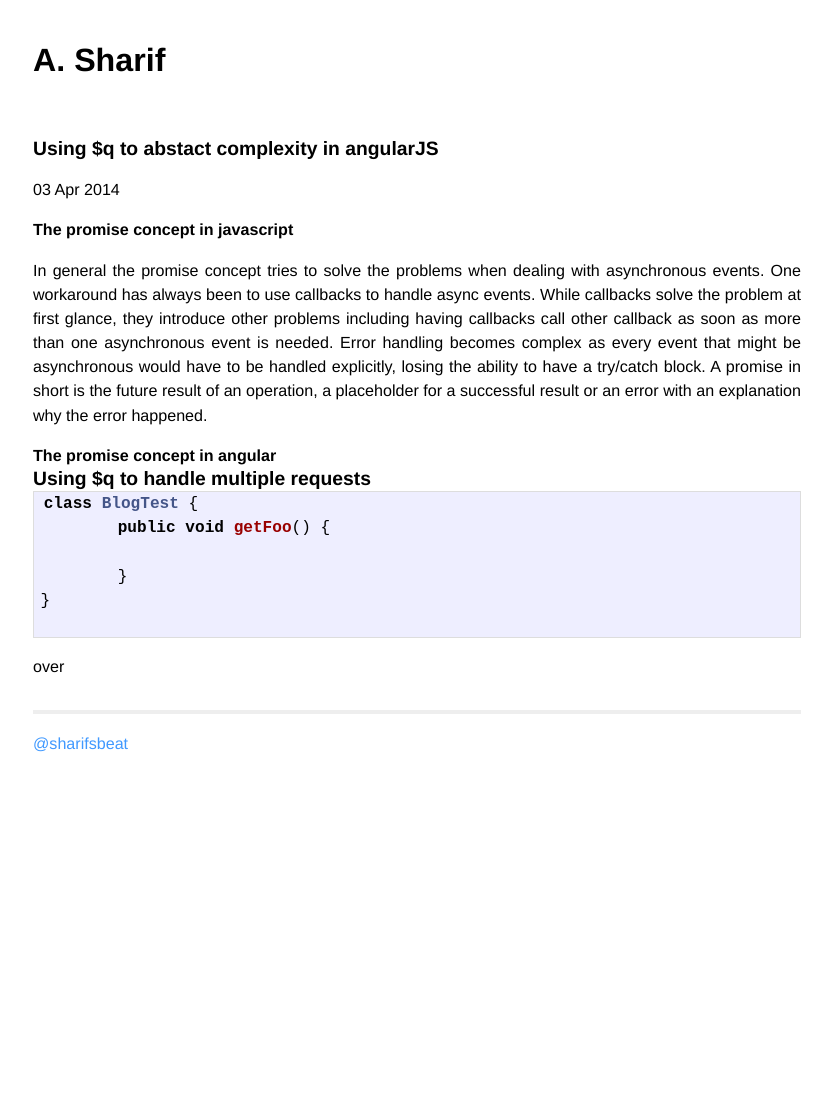
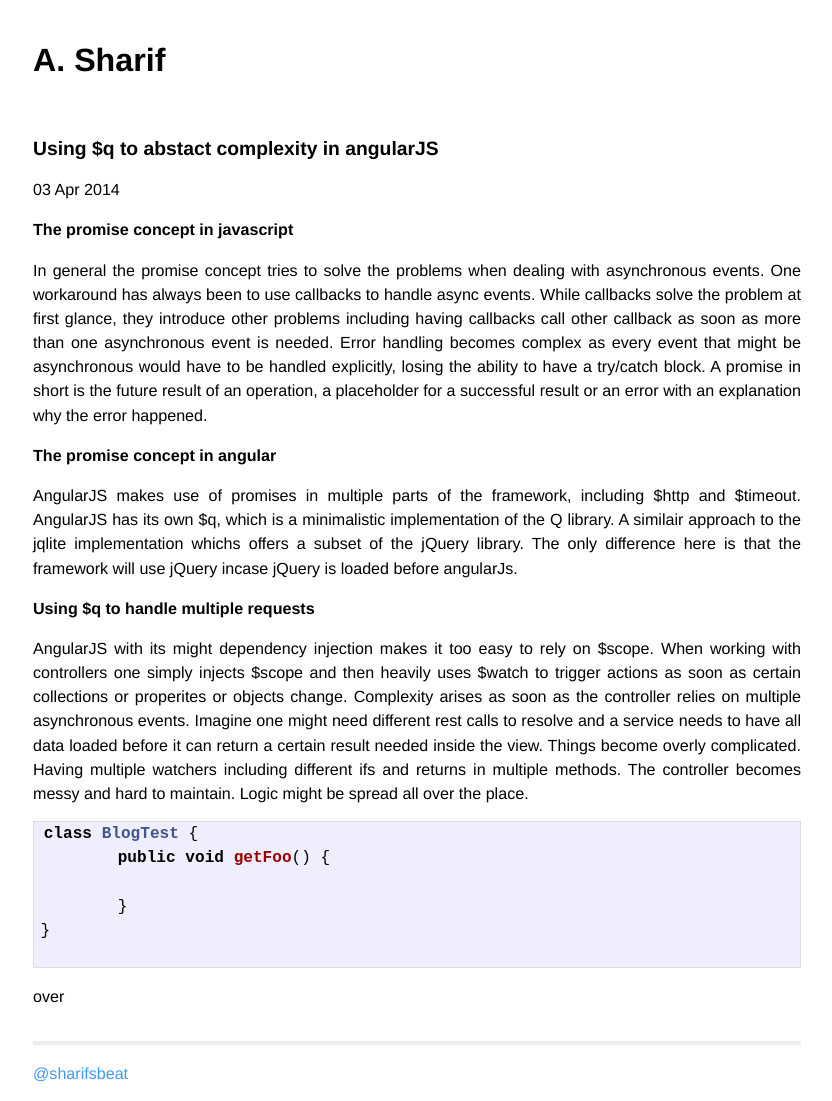
Before and after one commit to busypeoples/busypeoples.github.io, a Jekyll site: the page built from _posts/2014-04-01-test-run.markdown, in a window 1280 px wide. Shown: the whole page, without its empty margins (223-1055 px from the left). Built offline with Jekyll 4.4.1, drawn with Linux system fonts in a browser that asks for light colours; Markdown is read by kramdown in place of the engine named in the settings; before the commit the page ends 948 px from its top, so only the background shows below that.

Commit message:
Update 2014-04-01-test-run.markdown

```diff
--- a/_posts/2014-04-01-test-run.markdown
+++ b/_posts/2014-04-01-test-run.markdown
@@ -10,10 +10,12 @@ tags:	angularJS, javascript
 In general the promise concept tries to solve the problems when dealing with asynchronous events. One workaround has always been to use callbacks to handle async events. While callbacks solve the problem at first glance, they introduce other problems including having callbacks call other callback as soon as more than one asynchronous event is needed. Error handling becomes complex as every event that might be asynchronous would have to be handled explicitly, losing the ability to have a try/catch block. A promise in short is the future result of an operation, a placeholder for a successful result or an error with an explanation why the error happened.
 
 ### The promise concept in angular
+AngularJS makes use of promises in multiple parts of the framework, including $http and $timeout. AngularJS has its own $q, which is a minimalistic implementation of the Q library. A similair approach to the jqlite implementation whichs offers a subset of the jQuery library. The only difference here is that the framework will use jQuery incase jQuery is loaded before angularJs.
 
 
+### Using $q to handle multiple requests
 
-## Using $q to handle multiple requests
+AngularJS with its might dependency injection makes it too easy to rely on $scope. When working with controllers one simply injects $scope and then heavily uses $watch to trigger actions as soon as certain collections or properites or objects change. Complexity arises as soon as the controller relies on multiple asynchronous events. Imagine one might need different rest calls to resolve and a service needs to have all data loaded before it can return a certain result needed inside the view. Things become overly complicated. Having multiple watchers including different ifs and returns in multiple methods. The controller becomes messy and hard to maintain. Logic might be spread all over the place.
 
 
 
```
